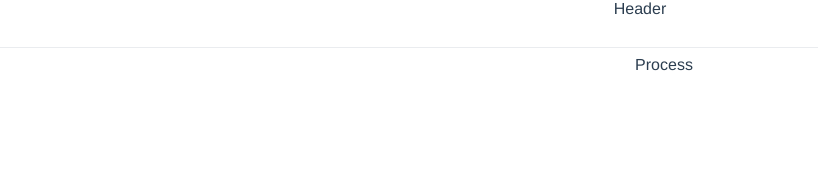
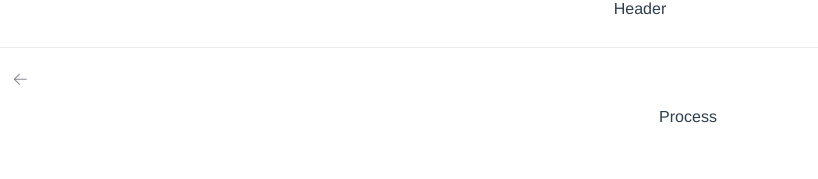
Before and after one commit to FinnBoy/tool4js, a Vue app: page /#/process in a window 1280 px wide. Shown: the top 179 px of the page, without its empty margins (0-818 px from the left). Built offline with nearby package versions, Linux system fonts and the light colour scheme.

Commit message:
update on 2019-05-03, snapshot 1.0

```diff
--- a/src/components/menus.vue
+++ b/src/components/menus.vue
@@ -97,6 +97,7 @@ ul.x-menu .x-submenu>.el-submenu__title {
     width: 3rem;
     overflow: hidden;
     position: absolute;
+    z-index: 1000;
     top: 10rem;/*
     -webkit-transform: translateY(-50%);
     -moz-transform: translateY(-50%);
@@ -113,6 +114,7 @@ ul.x-menu .x-submenu>.el-submenu__title {
     background-color: #ffffff;
     padding: 0rem;
     position: absolute;
+    z-index: 1200;
     top: 0%;
     bottom: 0%;
 }
--- a/src/components/navigations.vue
+++ b/src/components/navigations.vue
@@ -1,11 +1,20 @@
 
 <template>
     <div class="x-cls-navigations">
-        <el-button-group>
-            <el-button plain icon="el-icon-back" @click="goBack"></el-button>
-            <slot></slot>
-        </el-button-group>
-        <div></div>
+        <el-menu
+            :collapse="false"
+            mode="horizontal">
+            <el-menu-item index="1">
+                <i class="el-icon-back"></i>
+            </el-menu-item>
+            <slot name="buttons"></slot>
+        </el-menu>
+        <div style="clear: both;"></div>
+        <div class="x-cls-left"></div>
+        <div class="x-cls-right">
+            <slot name="contents"></slot>
+        </div>
+        <div style="clear: both;"></div>
     </div>
 </template>
 
@@ -13,9 +22,6 @@
     export default {
         name: 'Navigations',
         methods: {
-            goBack() {
-                this.$router.go(-1)
-            }
         }
     }
 </script>
@@ -24,10 +30,25 @@
 .x-cls-navigations {
     margin-bottom: 0.5rem;
 }
-.x-cls-navigations>.el-button-group {
+.x-cls-navigations .x-cls-left {
+    width: 3rem;
+}
+.x-cls-navigations .x-cls-right {
+    margin-left: 3rem;
+    width: 100%;
+}
+.x-cls-navigations .el-menu {
     float: left;
+    width: 100%;
 }
-.x-cls-navigations>div {
-    clear: both;
+.x-cls-navigations .el-menu--horizontal {
+    border-bottom: 0rem;
+}
+.x-cls-navigations .el-menu-item {
+    border-bottom: 0rem;
+    padding: 0rem 0.5rem;
+}
+.x-cls-navigations .el-menu-item.is-active {
+    border-bottom: 0rem;
 }
 </style>
--- a/src/views/layout.vue
+++ b/src/views/layout.vue
@@ -59,16 +59,6 @@
 </script>
 
 <style>
-.el-container .el-header {
-    margin: 0rem;
-    border-bottom: 1px solid #eaecef;
-    padding: 0rem;
-    height: 3rem;
-    width: 100%;
-    position: absolute;
-    top: 0rem;
-    left: 0rem;
-}
 .el-container .x-cls-container {
     margin-top: 3rem;
     margin-bottom: 2rem;
@@ -81,13 +71,21 @@
     width: 3rem;
     overflow: visible;
     position: absolute;
-    z-index: 1000;
     top: 0rem;
     left: 0rem;
 }
 .el-container .x-cls-container .el-main {
-    margin-left: 3rem;
-    padding: 0.5rem;
+    padding: 0rem;
+}
+.el-container .el-header {
+    margin: 0rem;
+    border-bottom: 1px solid #eaecef;
+    padding: 0rem;
+    height: 3rem;
+    width: 100%;
+    position: absolute;
+    top: 0rem;
+    left: 0rem;
 }
 .el-container .el-footer {
     background-color: #ffffff;
--- a/src/views/management.vue
+++ b/src/views/management.vue
@@ -2,11 +2,46 @@
 <template>
     <div>
         <x-navigations>
-            <el-button plain icon="el-icon-upload" type="primary" @click="goUpload"></el-button>
+            <template v-slot:buttons>
+                <el-menu-item index="2">
+                    <i class="el-icon-upload"></i>
+                </el-menu-item>
+            </template>
+            <template v-slot:contents>
+                <el-form :inline="true" :model="formInline" class="x-cls-form-inline">
+                    <el-form-item label="产品">
+                        <el-input v-model="formInline.product" placeholder="产品"></el-input>
+                    </el-form-item>
+                    <el-form-item label="客户">
+                        <el-select v-model="formInline.customer" placeholder="客户">
+                            <el-option label="区域一" value="shanghai"></el-option>
+                            <el-option label="区域二" value="beijing"></el-option>
+                        </el-select>
+                    </el-form-item>
+                    <el-form-item>
+                        <el-button type="primary">查询</el-button>
+                    </el-form-item>
+                </el-form>
+                <el-divider></el-divider>
+                <el-table
+                    :data="tableData"
+                    stripe
+                    style="width: 100%">
+                    <el-table-column
+                        prop="date"
+                        label="日期">
+                    </el-table-column>
+                    <el-table-column
+                        prop="name"
+                        label="姓名">
+                    </el-table-column>
+                    <el-table-column
+                        prop="address"
+                        label="地址">
+                    </el-table-column>
+                </el-table>
+            </template>
         </x-navigations>
-        <div>
-            Management
-        </div>
     </div>
 </template>
 
@@ -20,11 +55,35 @@
         },
         data() {
             return {
+                formInline: {
+                    product: '',
+                    customer: ''
+                },
+                tableData: [{
+                    date: '2016-05-02',
+                    name: '王小虎',
+                    address: '上海市普陀区金沙江路 1518 弄'
+                }, {
+                    date: '2016-05-04',
+                    name: '王小虎',
+                    address: '上海市普陀区金沙江路 1517 弄'
+                }, {
+                    date: '2016-05-01',
+                    name: '王小虎',
+                    address: '上海市普陀区金沙江路 1519 弄'
+                }, {
+                    date: '2016-05-03',
+                    name: '王小虎',
+                    address: '上海市普陀区金沙江路 1516 弄'
+                }]
             };
         },
         methods: {
             goUpload() {
                 this.$router.push({path: 'uploader'})
+            },
+            onSubmit() {
+
             }
         }
     }
--- a/src/views/process.vue
+++ b/src/views/process.vue
@@ -1,16 +1,24 @@
 
 <template>
     <div>
-        Process
+        <x-navigations>
+            <template v-slot:contents>
+                Process
+            </template>
+        </x-navigations>
     </div>
 </template>
 
 <script>
+    import Navigations from '../components/navigations.vue'
+
     export default {
         name: 'ProcessView',
+        components: {
+            'x-navigations': Navigations
+        },
         data() {
             return {
-                name: '2'
             };
         },
         methods: {
--- a/src/views/uploader.vue
+++ b/src/views/uploader.vue
@@ -2,7 +2,7 @@
 <template>
     <div>
         <x-navigations>
-        </x-navigations>
+            <template v-slot:contents>
                 <el-upload
                     class="x-upload"
                     drag
@@ -12,6 +12,8 @@
                     <div class="el-upload__text">将文件拖到此处，或<em>点击上传</em></div>
                     <div class="el-upload__tip" slot="tip">只能上传xls/xlsx文件，且不超过500kb</div>
                 </el-upload>
+            </template>
+        </x-navigations>
     </div>
 </template>
 
```
Lines whose indentation alone changed are shown as unchanged.
